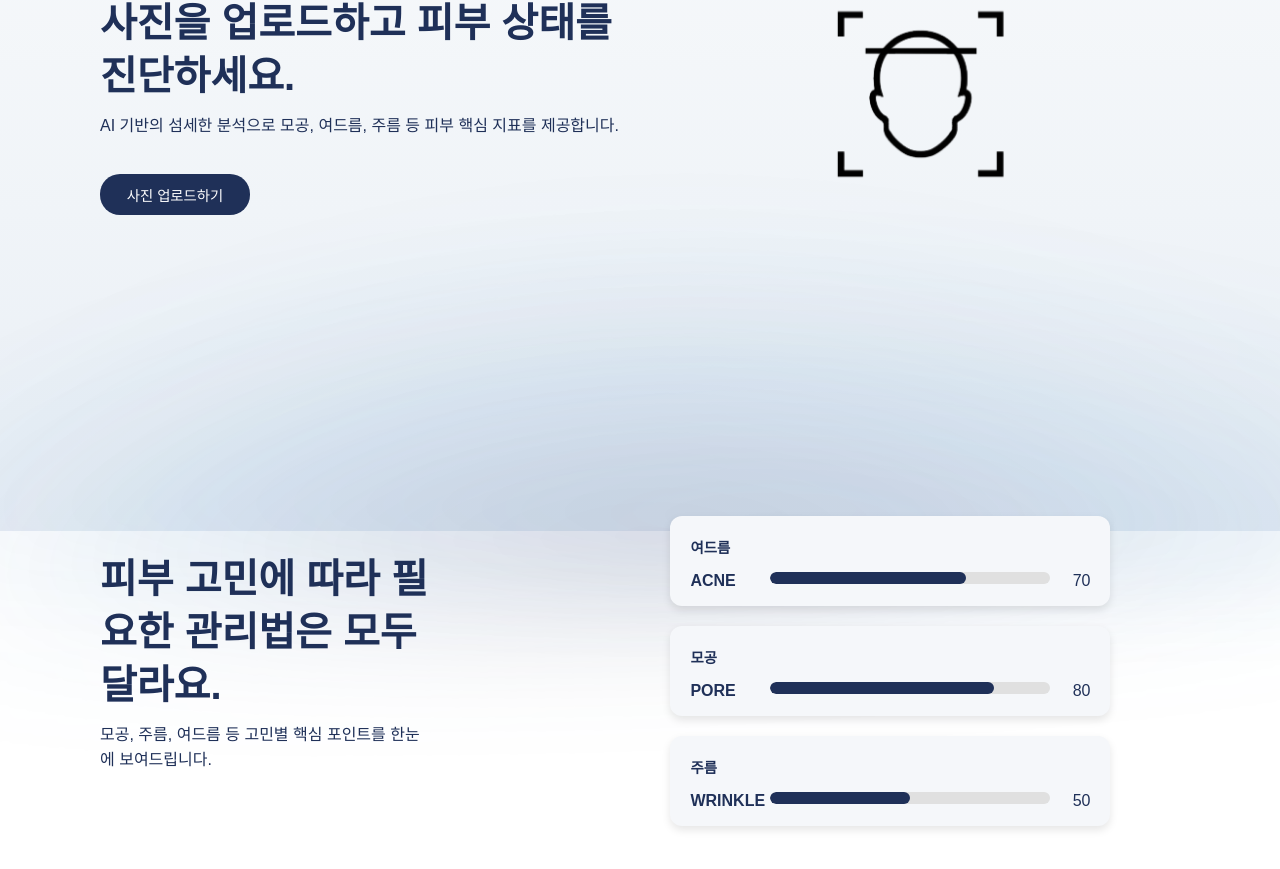
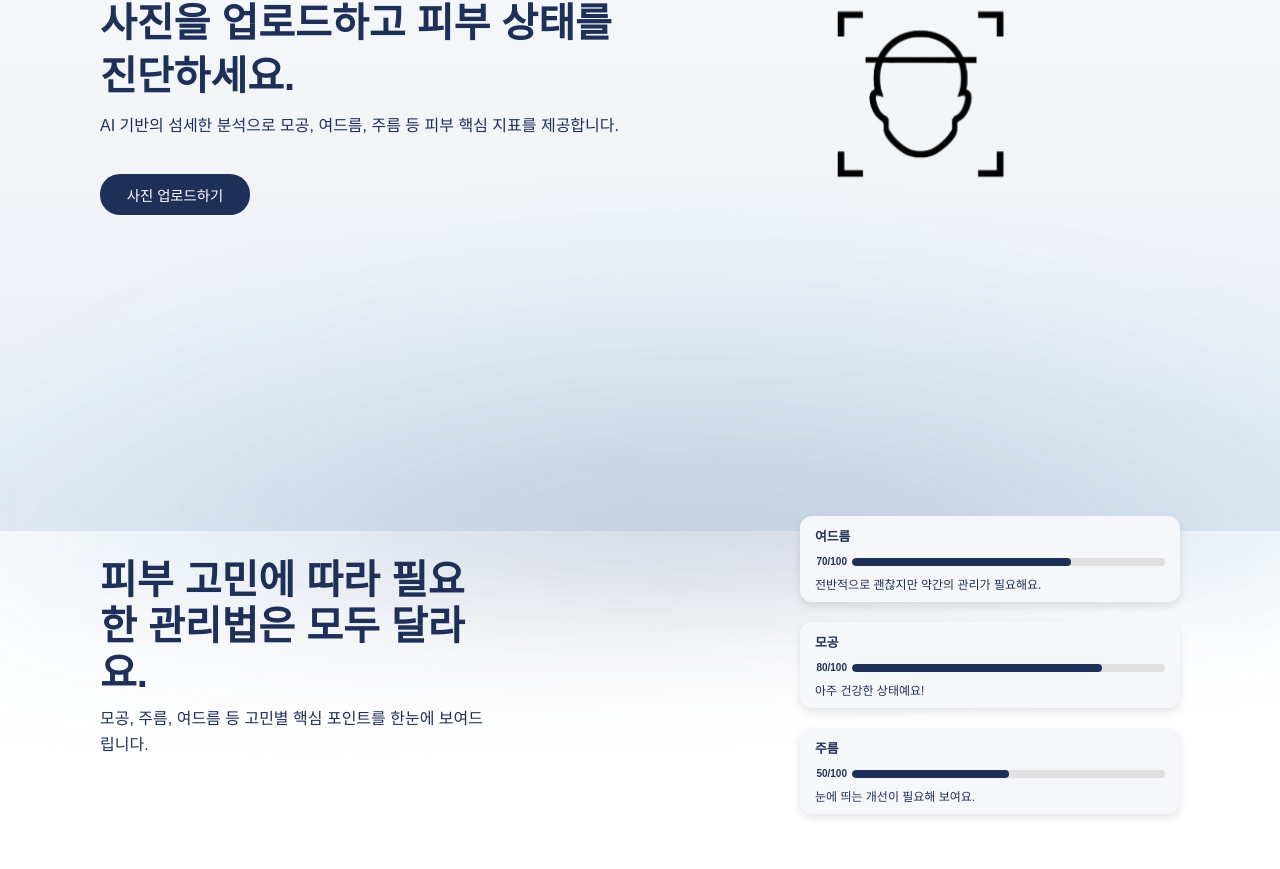
Before and after one commit to tab-captains/RE-Skin-fe, a React (Vite) app: page /analysisOverview in a window 1280 px wide. Shown: the part 269-1138 px from the top of the page. Built offline with nearby package versions, Linux system fonts and the light colour scheme.

Commit message:
design: AnalysisOverviewPage 중간 UI 구성.

```diff
--- a/src/features/analysis/components/Overview.jsx
+++ b/src/features/analysis/components/Overview.jsx
@@ -42,6 +42,7 @@ const ImageWrapper = styled.div`
   position: relative;
   width: 300px;
   height: 300px;
+  justify-content: right;
 `;
 
 const Icon = styled.img`
--- /dev/null
+++ b/src/features/analysis/components/OverviewMiddle.jsx
@@ -0,0 +1,115 @@
+import styled, { keyframes } from "styled-components";
+import colors from "../../common/colors";
+import { useRef, useEffect } from "react";
+import SkinScoreBox from "../components/SkinScoreBox";
+
+const OverviewResult = () => {
+  const itemRefs = useRef([]);
+  itemRefs.current = [];
+
+  const addToRefs = (el) => {
+    if (el && !itemRefs.current.includes(el)) {
+      itemRefs.current.push(el);
+    }
+  };
+
+  useEffect(() => {
+    const options = { threshold: 0.2 };
+    const observer = new IntersectionObserver((entries) => {
+      entries.forEach((entry) => {
+        if (entry.isIntersecting) entry.target.classList.add("visible");
+      });
+    }, options);
+
+    itemRefs.current.forEach((item) => observer.observe(item));
+
+    return () => observer.disconnect();
+  }, []);
+
+  return (
+    <Container>
+      <Wrapper>
+        <AnimatedItem delay="0s" ref={addToRefs}>
+          <Title>피부 고민에 따라 필요한 관리법은 모두 달라요.</Title>
+        </AnimatedItem>
+
+        <AnimatedItem delay="0.2s" ref={addToRefs}>
+          <Description>
+            모공, 주름, 여드름 등 고민별 핵심 포인트를 한눈에 보여드립니다.
+          </Description>
+        </AnimatedItem>
+      </Wrapper>
+
+      <AnimatedItem delay="0.4s" ref={addToRefs}>
+        <SkinScoreBox
+          data={[
+            { title: "여드름", scores: { acne: 70 } },
+            { title: "모공", scores: { pore: 80 } },
+            { title: "주름", scores: { wrinkle: 50 } },
+          ]}
+        />
+      </AnimatedItem>
+    </Container>
+  );
+};
+
+export default OverviewResult;
+
+const fadeUp = keyframes`
+  from { opacity: 0; transform: translateY(20px); }
+  to { opacity: 1; transform: translateY(0); }
+`;
+
+const AnimatedItem = styled.div`
+  opacity: 0;
+  transform: translateY(20px);
+  transition: all 0.6s ease-out;
+  transition-delay: ${(props) => props.delay || "0s"};
+
+  &.visible {
+    opacity: 1;
+    transform: translateY(0);
+  }
+`;
+
+const Wrapper = styled.div`
+  flex-direction: column;
+  text-align: left;
+  padding: 20px 20px 20px 0;
+  max-width: 780px;
+  gap: 20px;
+
+  @media (max-width: 900px) {
+    padding: 0;
+    text-align: center;
+  }
+`;
+
+const Title = styled.div`
+  font-weight: bold;
+  font-size: 2.5rem;
+  line-height: 2.9rem;
+  color: ${colors.primary};
+  margin-bottom: 10px;
+`;
+
+const Description = styled.p`
+  font-size: 1rem;
+  line-height: 1.6;
+  margin-top: 10px;
+  color: ${colors.primary};
+`;
+
+const Container = styled.div`
+  display: flex;
+  align-items: center;
+  justify-content: space-between;
+  gap: 80px;
+  padding: 20px;
+
+  @media (max-width: 900px) {
+    flex-direction: column;
+    gap: 40px;
+    text-align: center;
+  }
+`;
--- a/src/features/analysis/components/OverviewResult.jsx
+++ /dev/null
@@ -1,55 +0,0 @@
-import styled, {keyframes} from "styled-components";
-import colors from "../../common/colors";
-import {useNavigate} from "react-router-dom";
-import SkinScoreBox from "../components/SkinScoreBox";
-
-const OverviewResult=()=>{
-  return(
-    <Container>
-      <Wrapper>
-        <Title>피부 고민에 따라 필요한 관리법은 모두 달라요. </Title>
-        <Description>모공, 주름, 여드름 등 고민별 핵심 포인트를 한눈에 보여드립니다.</Description>
-      </Wrapper>
-      <SkinScoreBox
-        data={[
-          { title: "여드름", scores: { acne: 70 } },
-          { title: "모공", scores: { pore: 80 } },
-          { title: "주름", scores: {wrinkle: 50 } },
-        ]}
-      />
-    </Container>
-  );
-};
-export default OverviewResult;
-
-
-const Wrapper=styled.div`
-  flex-direction: column;
-  text-align:left;
-  padding: 20px 20px 20px 0;
-  max-width: 600px;
-  gap: 20px;
-`
-
-const Title=styled.div`
-  font-weight: bold;
-  font-size: 2.5rem;
-  line-height: 3.3rem;
-  color: ${colors.primary};
-  margin-bottom: 10px;
-
-`
-const Description=styled.p`
-  font-size: 1rem;
-  line-height: 1.6;
-  margin-top: 10px;
-  color: ${colors.primary};
-
-`
-const Container = styled.div`
-  display: flex;
-  align-items: center;
-  justify-content: space-between;
-  gap: 150px;
-  padding: 20px;
-`
--- a/src/features/analysis/components/SkinScoreBox.jsx
+++ b/src/features/analysis/components/SkinScoreBox.jsx
@@ -1,5 +1,12 @@
 import styled from "styled-components";
 import colors from "../../common/colors";
+
+  const getMessageByScore = (value) => {
+    if (value >= 80) return "아주 건강한 상태예요!";
+    if (value >= 60) return "전반적으로 괜찮지만 약간의 관리가 필요해요.";
+    if (value >= 40) return "눈에 띄는 개선이 필요해 보여요.";
+    return "전문적인 관리가 필요한 단계예요.";
+  };
 
 const SkinScoreBox = ({ data }) => {
   return (
@@ -8,14 +15,16 @@ const SkinScoreBox = ({ data }) => {
         <Box key={idx}>
           <BoxTitle>{box.title}</BoxTitle>
           {Object.entries(box.scores).map(([key, value]) => (
+            <div key={key}>
             <ScoreRow key={key}>
-              <Label>{key.toUpperCase()}</Label>
+              <Score>{value}/100</Score>
               <GaugeWrapper>
                 <Gauge width={value} />
               </GaugeWrapper>
-              <Score>{value}</Score>
             </ScoreRow>
-          ))}
+            <Message>{getMessageByScore(value)}</Message>
+            </div>
+             ))}
         </Box>
       ))}
     </Container>
@@ -28,46 +37,41 @@ export default SkinScoreBox;
 const Container = styled.div`
   display: flex;
   gap: 20px;
-  justify-content: center;
+  justify-content: right;
   flex-wrap: wrap;
+
 `;
 
 const Box = styled.div`
-  width: 400px;
-  height: 50px;
-  padding: 20px;
+  width: 350px;
+  padding: 10px 15px;
   border-radius: 12px;
   background-color: #f5f7fa;
   box-shadow: 0 4px 8px rgba(0,0,0,0.1);
   display: flex;
   flex-direction: column;
-  gap: 15px;
+  gap: 7px;
 `;
 
 const BoxTitle = styled.div`
   font-weight: bold;
-  font-size: 0.9rem;
+  font-size: 0.8rem;
   color: ${colors.primary};
   text-align: left;
 `;
 
 const ScoreRow = styled.div`
   display: flex;
-  align-items: left;
-  gap: 10px;
-`;
-
-const Label = styled.div`
-  width: 70px;
-  font-weight: 600;
-  color: ${colors.primary};
+  align-items: center;
+  gap: 5px;
+  padding: 4px 0;
 `;
 
 const GaugeWrapper = styled.div`
   flex: 1;
-  height: 12px;
+  height: 8px;
   background-color: #e0e0e0;
-  border-radius: 6px;
+  border-radius: 4px;
   overflow: hidden;
 `;
 
@@ -75,13 +79,22 @@ const Gauge = styled.div`
   width: ${({ width }) => width}%;
   height: 100%;
   background-color: ${colors.primary};
-  border-radius: 6px;
+  border-radius: 4px;
   transition: width 0.5s ease;
 `;
 
 const Score = styled.div`
-  width: 30px;
+  min-width: 32px;
   text-align: right;
-  font-weight: 500;
+  font-weight: bold;
+  font-size: 10px;
   color: ${colors.primary};
 `;
+
+
+const Message = styled.div`
+  font-size: 0.75rem;
+  color: ${colors.primary};
+  margin-top: 4px;
+  text-align: left;
+`;
--- a/src/features/analysis/pages/AnalysisOverviewPage.jsx
+++ b/src/features/analysis/pages/AnalysisOverviewPage.jsx
@@ -2,7 +2,7 @@ import styled from "styled-components";
 import colors from "../../common/colors";
 import {useNavigate} from "react-router-dom";
 import Overview from "../components/Overview";
-import OverviewResult from "../components/OverviewResult";
+import OverviewMiddle from "../components/OverviewMiddle";
 
 const AnalysisOverviewPage=()=>{
   const navigate = useNavigate();
@@ -12,8 +12,11 @@ const AnalysisOverviewPage=()=>{
         <Overview />
       </Top>
       <Middle>
-        <OverviewResult />
+        <OverviewMiddle />
       </Middle>
+      <Bottom>
+
+      </Bottom>
     </Container>
   );
 };
@@ -37,3 +40,9 @@ const Middle = styled.div`
   gap: 80px;
   padding: 0 80px 150px 80px;
 `
+const Bottom = styled.div`
+  display: flex;
+  justify-content: flex-start;
+  gap: 80px;
+  padding: 0 80px 150px 80px;
+`
```
